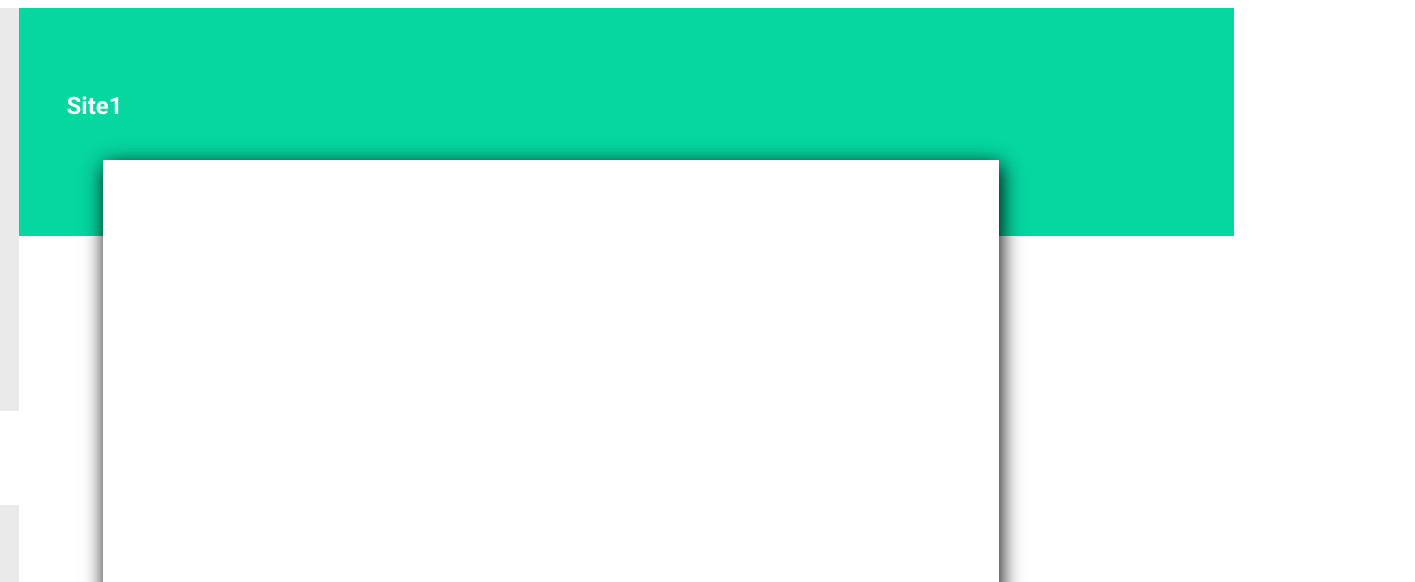
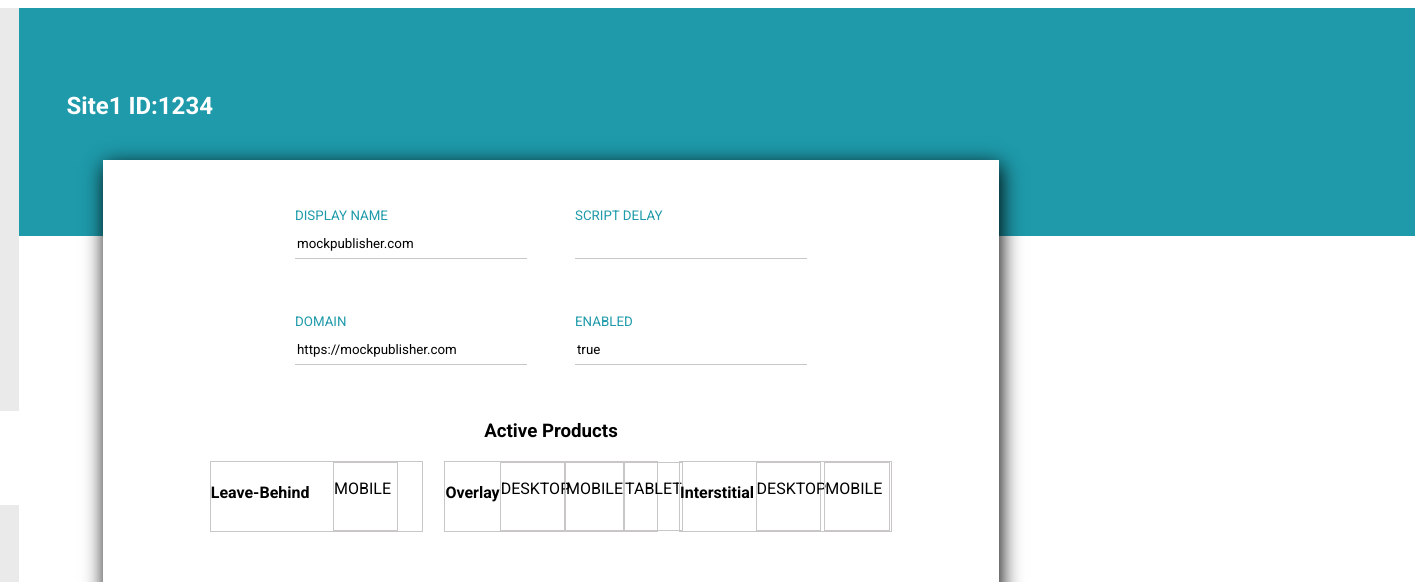
Before and after one commit to YizhuoZhang3/ClickTripz_FrontEnd, a React app: page / in a window 1280 px wide. Both pictures are taken after a click on the tab "SITE1". Shown: the top 582 px of the page, 1415 px wide, since content can reach past the window. Built offline with nearby package versions, Linux system fonts and the light colour scheme.

Commit message:
site1 content

```diff
--- a/public/style.css
+++ b/public/style.css
@@ -158,3 +158,34 @@ h3{
   color: #FDB000;
   font-weight: lighter;
 }
+
+/* Site 1 styling */
+.heading-site1{
+  width: 100%;
+  padding: 4em 20em 6em 3em;
+  background-color: #1E9AAA;
+  position: relative;
+}
+
+.top-sec label{
+  color: #1E9AAA;
+}
+
+.site1{
+  margin: 3em 6em;
+}
+
+.bottom-sec{
+  text-align: center;
+}
+
+.site1-products{
+  display: flex;
+  justify-content: space-around;
+}
+
+.site1-products div{
+  width: 30%;
+  margin: 0 auto;
+  border: 1px #C8C6C6 solid;
+}
--- a/src/components/Home.js
+++ b/src/components/Home.js
@@ -1,5 +1,4 @@
 import React, { useState, useEffect } from "react";
-import {Route, Link} from "react-router-dom";
 import data from "../data.json";
 import { FaHome } from "react-icons/fa";
 import { FiSettings } from "react-icons/fi";
--- /dev/null
+++ b/src/components/Product.js
@@ -0,0 +1,20 @@
+import React from "react";
+
+export default function Product({product}){
+  const devices = product.devices;
+  console.log("device: ",devices)
+
+  return (
+      <div className="site1-products">
+        <h4>{product.type}</h4>
+        {
+          devices.map(device => (
+            <div className='device' key={device.type}>
+              <p>{device.type}</p>
+              <p>{device.enabled}</p>
+            </div>
+          ))
+        }
+      </div>
+  )
+}
--- a/src/components/Site1.js
+++ b/src/components/Site1.js
@@ -1,15 +1,50 @@
 import React from "react";
+import Product from "./Product";
 
-export default function Site1({data}){
+export default function Site1({data, handleChange, handleSubmit}){
+  const site1Data = data.sites[0]
+  const products = site1Data.activeProducts;
+  console.log(products)
+
   return (
     <div className="right-section">
-      <div className="heading">
-        <h2>Site1</h2>
+
+      <div className="heading-site1">
+        <h2>Site1 ID:{site1Data.id}</h2>
       </div>
+
       <div className="content">
+        <div className="site1">
+          <div className="top-sec">
+            <form onSubmit={handleSubmit}>
+            <label htmlFor="displayName">DISPLAY NAME
+            <input type="text" name="displayName" value={site1Data.displayName} onChange={handleChange} required/></label>
 
+            <label htmlFor="scriptDelay">SCRIPT DELAY
+            <input type="text" name="scriptDelay" value={site1Data.scriptDelay} onChange={handleChange} required/></label>
 
+            <label htmlFor="domain">DOMAIN
+            <input type="text" name="domain" value={site1Data.domain} onChange={handleChange} required/></label>
+
+            <label htmlFor="enabled">ENABLED
+            <input type="text" name="enabled" value={site1Data.enabled} onChange={handleChange} required/></label>
+            </form>
+          </div>
+
+          <div className="bottom-sec">
+            <h3>Active Products</h3>
+            <div className="site1-products">
+            {
+              products.map(product => (
+                <Product product={product} key={product.type}/>
+              ))
+            }
+            </div>
+          </div>
+
+        </div>
       </div>
+
     </div>
   )
 }
```
